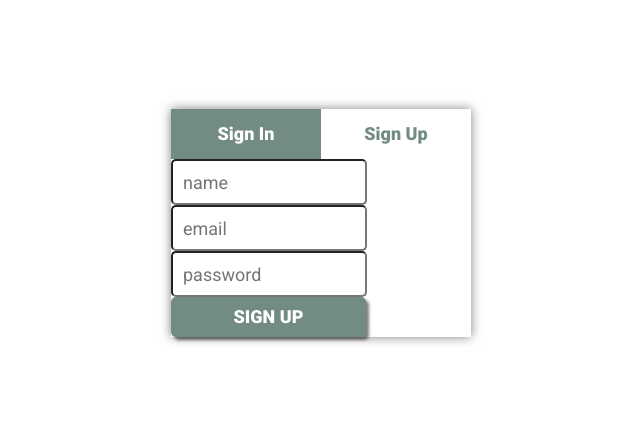
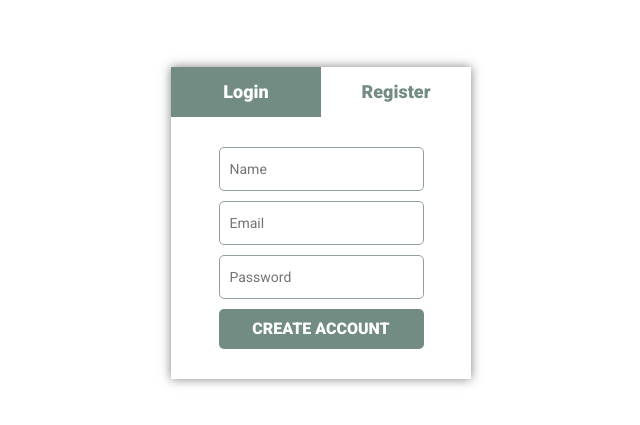
Before and after one commit to arcanar7/todo-vue, a Vue app: page /registration in a window 1280 px wide. Shown: the part 177-602 px from the top of the page, without its empty margins (319-959 px from the left). Built offline with nearby package versions, Linux system fonts and the light colour scheme.

Commit message:
add validation (vuelidate)

```diff
--- a/package.json
+++ b/package.json
@@ -13,6 +13,7 @@
     "register-service-worker": "^1.6.2",
     "vue": "^2.6.10",
     "vue-router": "^3.0.3",
+    "vuelidate": "^0.7.4",
     "vuex": "^3.0.1"
   },
   "devDependencies": {
--- a/src/App.vue
+++ b/src/App.vue
@@ -15,34 +15,36 @@ a {
 }
 
 button {
-  width: 195px;
+  width: 205px;
   text-transform: uppercase;
+  font-size: 16px;
   font-weight: 900;
   color: $primary-lightness;
   background-color: $primary;
   border: none;
-  box-shadow: 3px 3px 3px hsla(0, 0, 0, 0.5);
+  // box-shadow: 3px 3px 3px hsla(0, 0, 0, 0.5);
   cursor: pointer;
   transition: background-color 0.3s linear;
 }
 
-button:active {
-  box-shadow: 1px 1px 3px hsla(0, 0, 0, 0.5);
-}
+// button:active {
+//   box-shadow: 1px 1px 3px hsla(0, 0, 0, 0.5);
+// }
 
 button:hover {
   background-color: $primary-light;
 }
 
 input {
-  width: 180px;
   padding-left: 10px;
+  font-size: 14px;
+  border: 1px solid $primary-light;
+  transition: border-color 2s;
 }
 
 button,
 input {
   height: 40px;
-  font-size: 18px;
   border-radius: 5px;
   outline: none !important;
 }
--- a/src/components/Login.vue
+++ b/src/components/Login.vue
@@ -1,31 +1,49 @@
 <template>
-  <form class="login-form" ref="form" validation>
+  <form class="login-form" ref="form" @submit="onSubmit">
+    {{ $v.$invalid }}
     <input
       type="email"
       name="email"
       class="login-form__email"
-      placeholder="email"
+      :class="{
+        error: $v.email.$invalid && $v.email.$dirty,
+        'valid-input': !$v.email.$invalid,
+      }"
+      placeholder="Email"
       v-model="email"
+      @blur="$v.email.$touch()"
     />
     <input
       type="password"
       name="password"
       class="login-form__password"
-      placeholder="password"
+      :class="{
+        error: $v.password.$invalid && $v.password.$dirty,
+        'valid-input': !$v.password.$invalid,
+      }"
+      placeholder="Password"
       v-model="password"
+      @blur="$v.password.$touch()"
     />
-    <button type="submit" class="login-form__btn" @click="onSubmit">
-      sign in
+    <button type="submit" class="login-form__btn">
+      log in
     </button>
+    <span class="login-form__forgot">
+      <router-link to="/registration" class="login-form__forgot">
+        Forgot Password?
+      </router-link>
+    </span>
   </form>
 </template>
 
 <script>
+import { required, email, minLength, maxLength } from 'vuelidate/lib/validators'
+
 export default {
   data() {
     return {
-      email: '',
-      password: '',
+      email: null,
+      password: null,
       show: false,
       show1: false,
       show2: false,
@@ -42,8 +60,14 @@ export default {
     }
   },
   methods: {
-    onSubmit() {
-      this.$router.push('/')
+    onSubmit(e) {
+      console.log(1)
+
+      if (this.email && this.password) {
+        this.$router.push('/')
+      }
+      e.preventDefault()
+
       // if (this.$refs.form.validate()) {
       //   const user = {
       //     email: this.email,
@@ -58,6 +82,17 @@ export default {
       // }
     },
   },
+  validations: {
+    email: {
+      required,
+      email,
+    },
+    password: {
+      required,
+      minLength: minLength(6),
+      maxLength: maxLength(10),
+    },
+  },
 }
 </script>
 
@@ -67,13 +102,34 @@ export default {
   flex-direction: column;
   margin: 30px 0;
 
-  // &__email {}
-
-  // &__password {}
+  &__email,
+  &__password,
+  &__name {
+    &:focus {
+      border: 2px solid $primary;
+      height: 38px;
+    }
+  }
 
   input + input,
-  &__btn {
+  &__btn,
+  &__forgot {
     margin-top: 10px;
   }
+
+  &__forgot {
+    text-align: end;
+    font-size: 14px;
+    color: $primary;
+  }
+}
+
+.error {
+  box-shadow: 0 0 5px red;
+}
+
+.valid-input {
+  border: 2px solid $success-dark;
+  height: 38px;
 }
 </style>
--- a/src/components/Registration.vue
+++ b/src/components/Registration.vue
@@ -1,18 +1,72 @@
 <template>
   <form action="#" class="login-form">
-    <input type="text" class="login-form__name" placeholder="name" />
-    <input type="email" class="login-form__email" placeholder="email" />
+    <input
+      type="text"
+      name="name"
+      class="login-form__name"
+      :class="{
+        error: $v.name.$invalid && $v.name.$dirty,
+        'valid-input': !$v.name.$invalid,
+      }"
+      placeholder="Name"
+      v-model="name"
+      @blur="$v.name.$touch()"
+    />
+    <input
+      type="email"
+      name="email"
+      class="login-form__email"
+      :class="{
+        error: $v.email.$invalid && $v.email.$dirty,
+        'valid-input': !$v.email.$invalid,
+      }"
+      placeholder="Email"
+      v-model="email"
+      @blur="$v.email.$touch()"
+    />
     <input
       type="password"
+      name="password"
       class="login-form__password"
-      placeholder="password"
+      :class="{
+        error: $v.password.$invalid && $v.password.$dirty,
+        'valid-input': !$v.password.$invalid,
+      }"
+      placeholder="Password"
+      v-model="password"
+      @blur="$v.password.$touch()"
     />
-    <button type="submit" class="login-form__btn">sign up</button>
+    <button type="submit" class="login-form__btn">create account</button>
   </form>
 </template>
 
 <script>
-export default {}
+import { required, email, minLength, maxLength } from 'vuelidate/lib/validators'
+
+export default {
+  data() {
+    return {
+      email: null,
+      password: null,
+      name: null,
+    }
+  },
+  validations: {
+    name: {
+      required,
+      minLength: minLength(4),
+    },
+    email: {
+      required,
+      email,
+    },
+    password: {
+      required,
+      minLength: minLength(6),
+      maxLength: maxLength(15),
+    },
+  },
+}
 </script>
 
 <style lang="scss"></style>
--- a/src/main.js
+++ b/src/main.js
@@ -1,11 +1,13 @@
 import Vue from 'vue'
 import 'normalize.css'
+import Vuelidate from 'vuelidate'
 
 import App from './App.vue'
 import router from './router/router'
 import store from './store'
 import './registerServiceWorker'
 
+Vue.use(Vuelidate)
 Vue.config.productionTip = false
 
 new Vue({
--- a/src/router/router.js
+++ b/src/router/router.js
@@ -4,7 +4,8 @@ import Router from 'vue-router'
 // import Home from '@/views/Home.vue'
 import Auth from '@/views/Auth.vue'
 import Home from '@/views/Home.vue'
-// import AuthGuard from './auth-guard'
+import Login from '@/components/Login.vue'
+import AuthGuard from './auth-guard'
 
 Vue.use(Router)
 
@@ -15,7 +16,7 @@ export default new Router({
     {
       path: '/',
       name: 'home',
-      // beforeEnter: AuthGuard,
+      beforeEnter: AuthGuard,
       component: Home,
     },
     {
@@ -26,7 +27,7 @@ export default new Router({
         {
           path: '',
           name: 'login',
-          component: () => import('@/components/Login.vue'),
+          component: Login,
         },
         {
           path: '/registration',
--- a/src/scss/_variables.scss
+++ b/src/scss/_variables.scss
@@ -1,5 +1,11 @@
 $primary: hsl(158, 10, 50%);
 $primary-light: hsl(158, 10, 60%);
-$primary-lightness: hsl(0, 0, 100%);
-$primary-dark: hsl(0, 0, 30%);
-$primary-darkness: hsl(0, 0, 10%);
+$primary-lightness: hsl(158, 10, 100%);
+$primary-dark: hsl(158, 10, 30%);
+$primary-darkness: hsl(158, 10, 10%);
+
+$success: hsl(115, 88%, 50%);
+$success-light: hsl(115, 88%, 60%);
+$success-lightness: hsl(115, 88%, 80%);
+$success-dark: hsl(115, 88%, 40%);
+$success-darkness: hsl(115, 88%, 30%);
--- a/src/views/Auth.vue
+++ b/src/views/Auth.vue
@@ -3,14 +3,14 @@
     <section class="inner">
       <div class="nav">
         <router-link to="/login" class="nav__login" active-class="active">
-          Sign In
+          Login
         </router-link>
         <router-link
           to="/registration"
           class="nav__registration"
           active-class="active"
         >
-          Sign Up
+          Register
         </router-link>
       </div>
       <router-view />
@@ -54,7 +54,6 @@ export default {
       background-color: $primary;
       font-size: 18px;
       font-weight: 900;
-      transition: background-color 0.3s linear;
     }
 
     &__login:hover,
```
Also changed, not shown: 1 other file (tests, documents, lock files or other folders).
